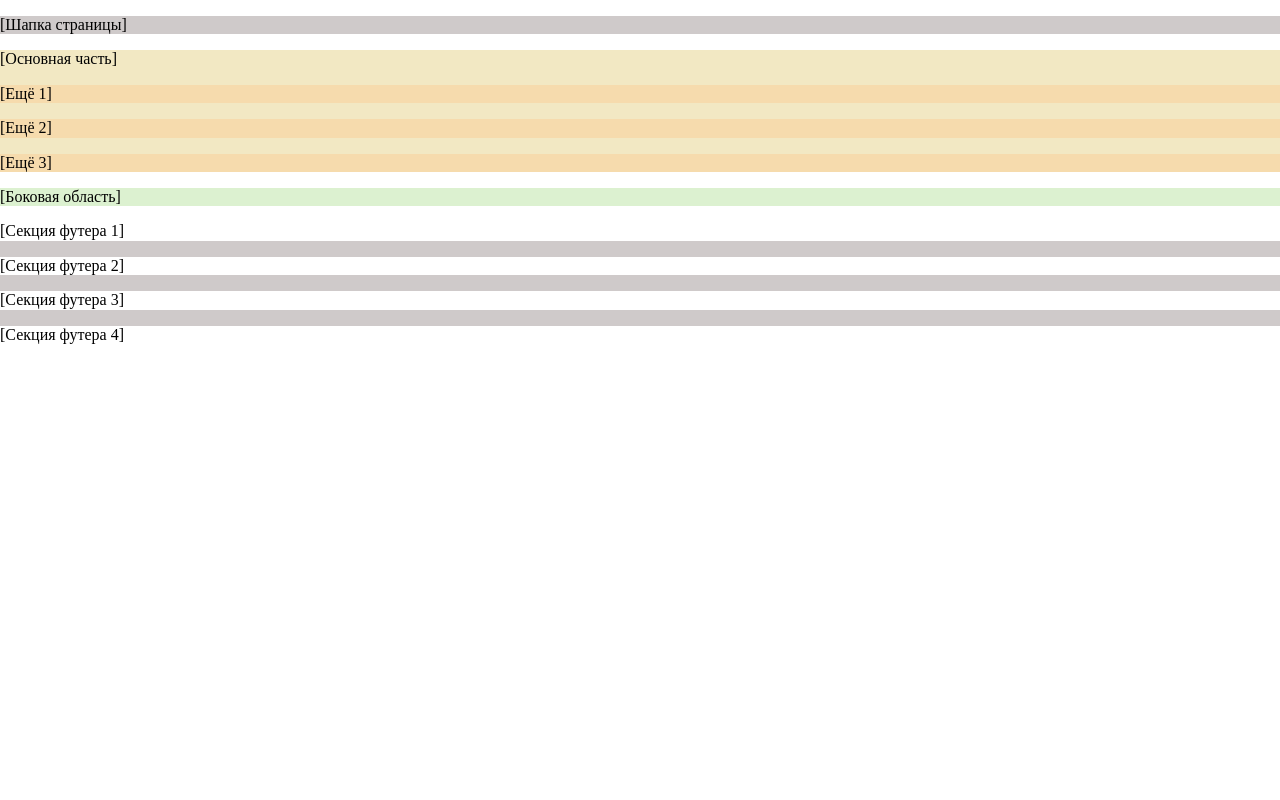
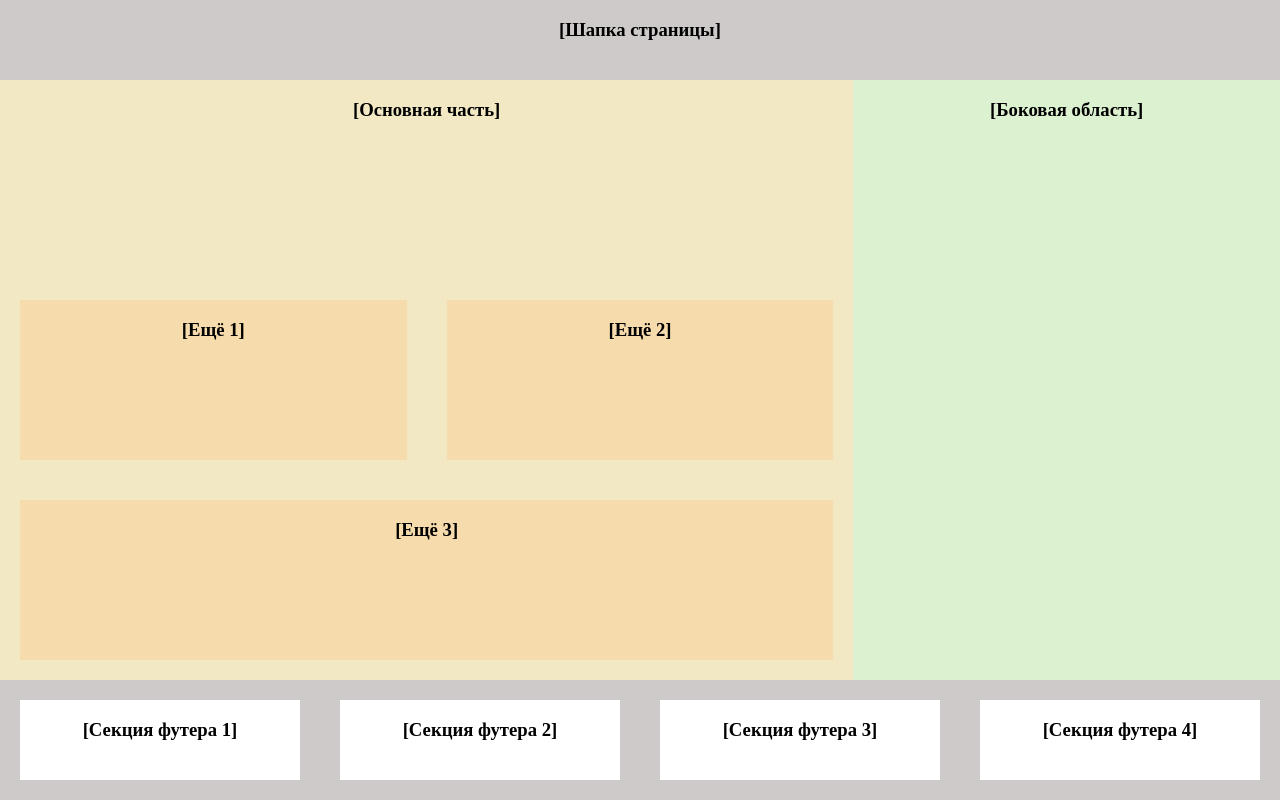
Before and after one commit to woachkatzl/week-6-task-2, a plain HTML site: page index.html in a window 1280 px wide. Drawn offline with Linux system fonts and the light colour scheme.

Commit message:
created a grid layout using CSS

```diff
--- a/index.html
+++ b/index.html
@@ -10,39 +10,37 @@
 </head>
 <body>
     <header class="header">
-        <p>[Шапка страницы]</p>
+        <h3>[Шапка страницы]</h3>
     </header>
     <main class="main">
-        <section class="main-section">
-            <div class="container">
-                <p>[Основная часть]</p>
-            </div>
-            <section>
-                <p>[Ещё 1]</p>
-            </section>
-            <section>
-                <p>[Ещё 2]</p>
-            </section>
-            <section class="section3">
-                <p>[Ещё 3]</p>
-            </section>
+        <div class="container">
+            <h3>[Основная часть]</h3>
+        </div>
+        <section class="section-1">
+            <h3>[Ещё 1]</h3>
         </section>
-        <aside class="aside">
-            <p>[Боковая область]</p>
-        </aside>
+        <section class="section-2">
+            <h3>[Ещё 2]</h3>
+        </section>
+        <section class="section-3">
+            <h3>[Ещё 3]</h3>
+        </section>
     </main>
+    <aside class="aside">
+        <h3>[Боковая область]</h3>
+    </aside>
     <footer class="footer">
         <section>
-            <p>[Секция футера 1]</p>
+            <h3>[Секция футера 1]</h3>
         </section>
         <section>
-            <p>[Секция футера 2]</p>
+            <h3>[Секция футера 2]</h3>
         </section>
         <section>
-            <p>[Секция футера 3]</p>
+            <h3>[Секция футера 3]</h3>
         </section>
         <section>
-            <p>[Секция футера 4]</p>
+            <h3>[Секция футера 4]</h3>
         </section>
     </footer>
 </body>
--- a/styles/styles.css
+++ b/styles/styles.css
@@ -1,16 +1,57 @@
-.main-section {
+body {
+    display: grid;
+    grid-template-columns: 2fr 1fr;
+    grid-template-rows: 10vh 75vh 15vh;
+    text-align: center;
+}
+
+.header {
+    grid-area: 1 / 1 / 2 / 4;
+}
+
+.main {
+    grid-area: 2 / 1 / 3 / 2;
+    display: grid;
+    grid-template: repeat(3, 1fr) / 1fr 1fr;
+    justify-content: space-around;
+    /* не сработало это свойство почему-то, сделала через margin. В футере так же было и тоже не сработало */
     background-color: #f2e8c3;
 }
 
-.main-section section {
+.container {
+    grid-area: 1 / 1 / 2 / 3;
+}
+
+.section-1 {
+    grid-area: 2 / 1 / 3 / 2;
+}
+
+.section-2 {
+    grid-area: 2 / 2 / 3 / 3;
+}
+
+.section-3 {
+    grid-area: 3 / 1 / 4 / 3;
+}
+
+.aside {
+    grid-area: 2 / 2 / 3 / 3;
+    background-color: #dcf1d0;
+}
+
+.footer {
+    grid-area: 3 / 1 / 4 / 4;
+    display: grid;
+    grid-template-columns: repeat(4, 1fr);
+}
+
+.main section {
+    margin: 20px;
     background-color: #f6dbad;
 }
 
-.aside {
-    background-color: #dcf1d0;
-}
-
 .footer section {
+    margin: 20px;
     background-color: #FFFFFF;
 }
 
```
